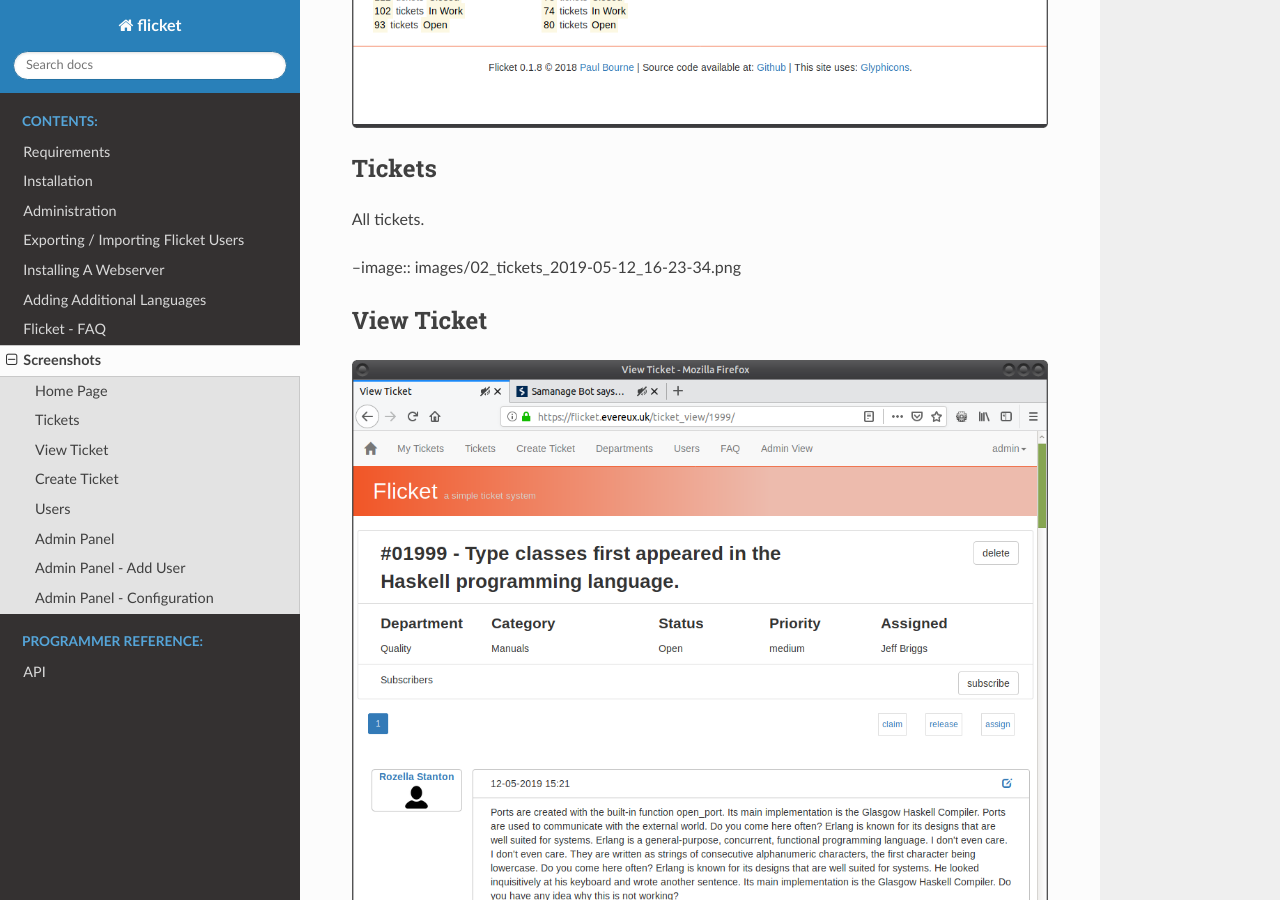
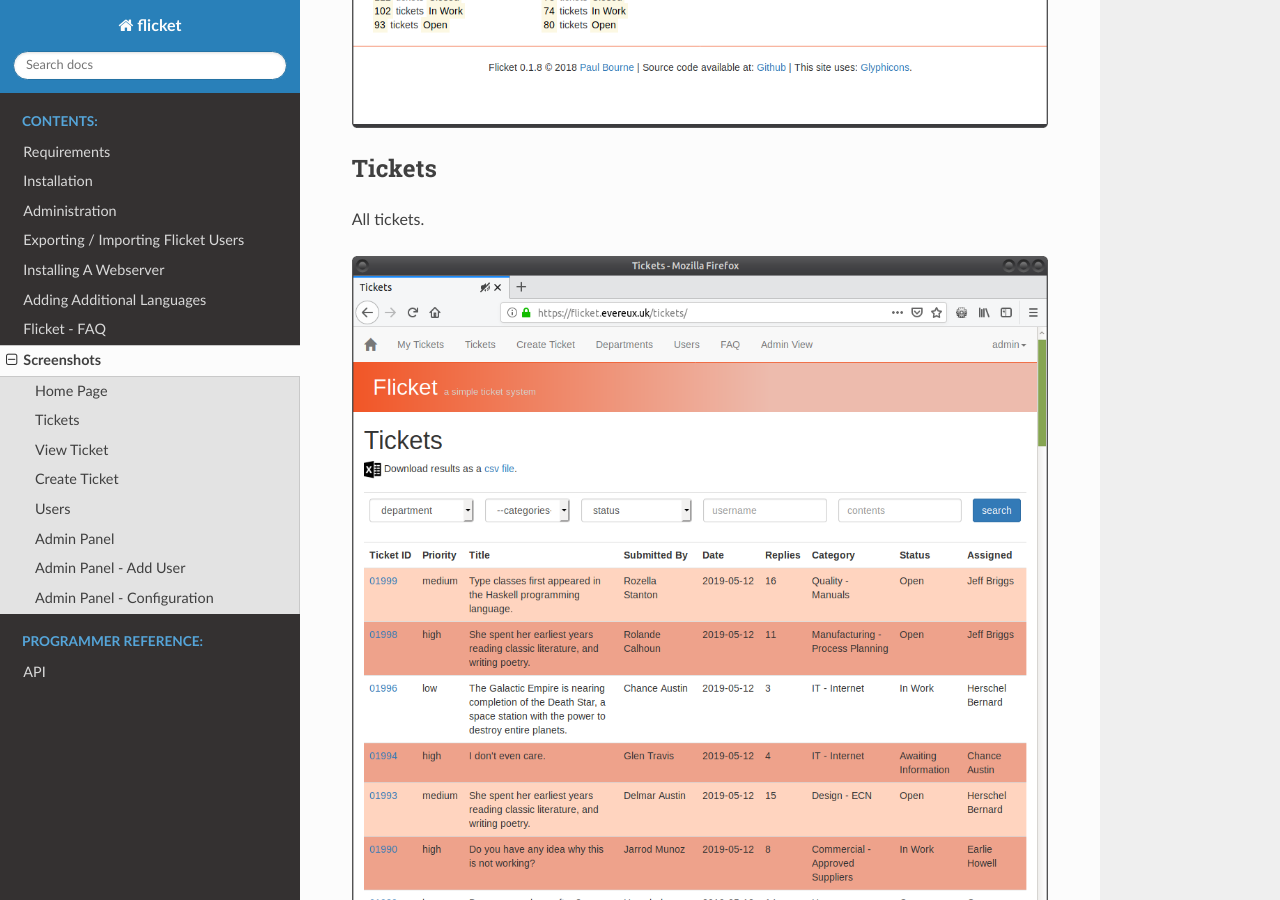
Before and after one commit to evereux/flicket, a Sphinx documentation site: the page built from docs/screenshots.rst, in a window 1280 px wide and 900 px high, scrolled down 753 px. Built offline with Sphinx 7.4.7 and the Read the Docs theme 2.0.0, drawn with Linux system fonts in a browser that asks for light colours.

Commit message:
corrected image link.

```diff
--- a/docs/screenshots.rst
+++ b/docs/screenshots.rst
@@ -13,7 +13,7 @@
 
 All tickets.
 
---image:: images/02_tickets_2019-05-12_16-23-34.png
+.. image:: images/02_tickets_2019-05-12_16-23-34.png
 
 View Ticket
 -----------
```
